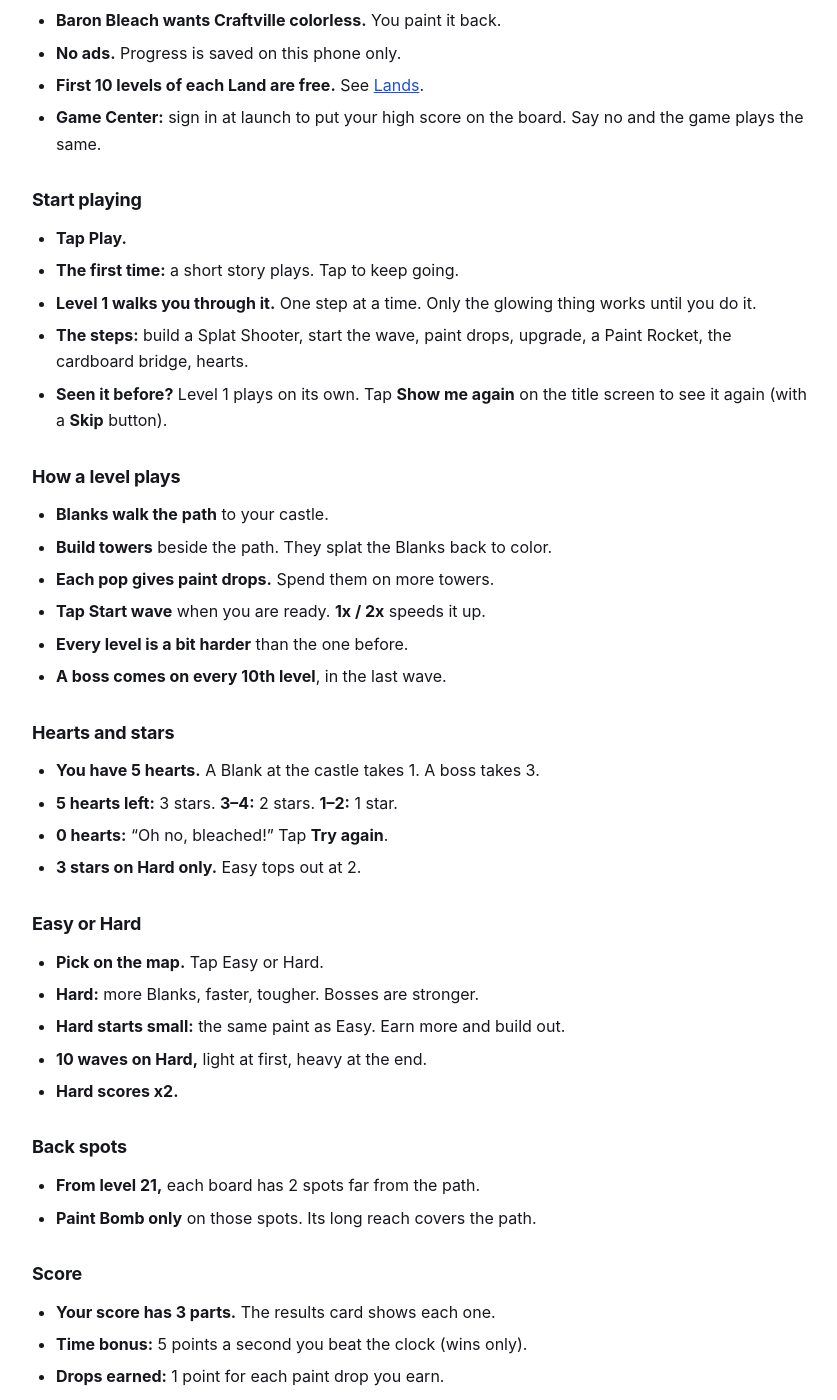
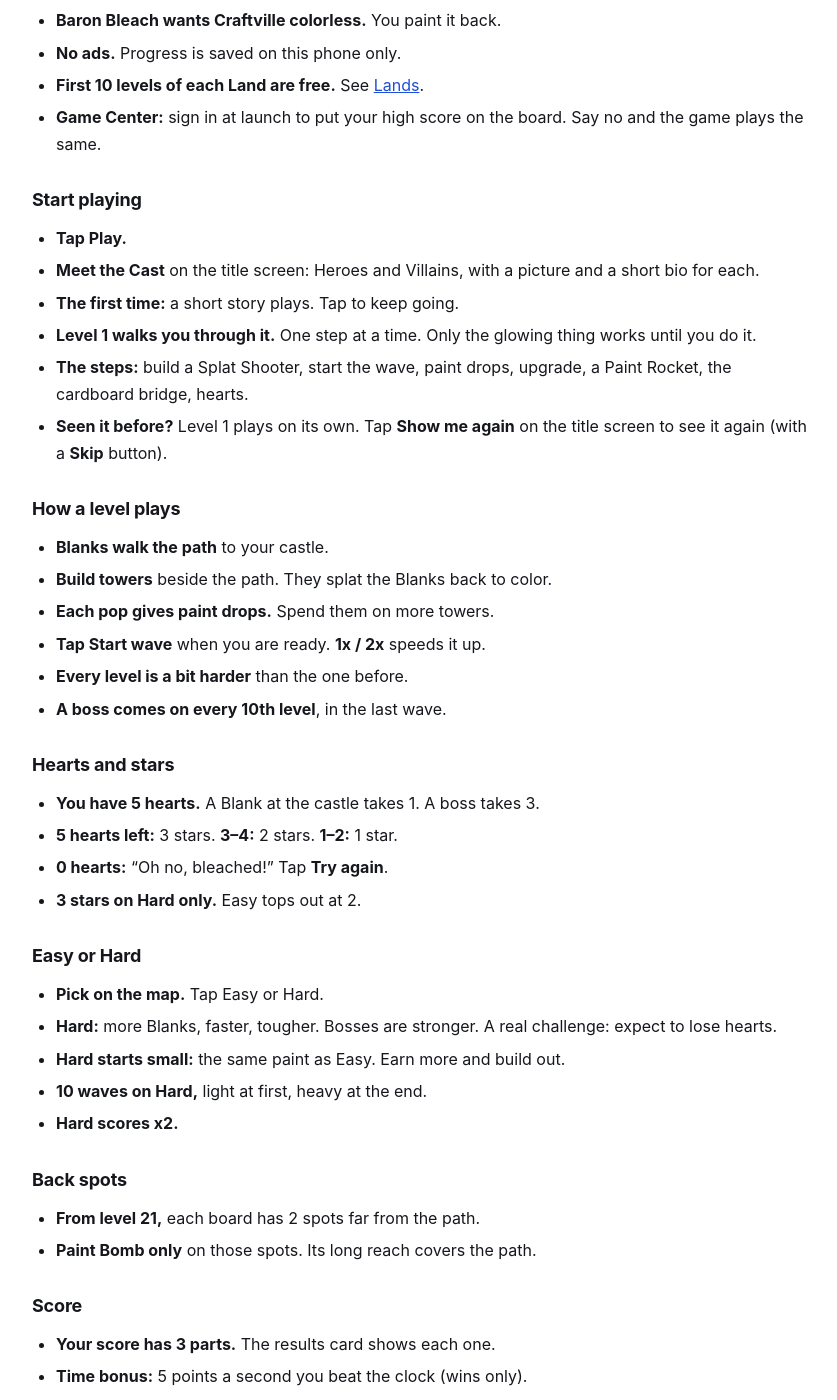
Before and after one commit to mytombrown/team-assist-help, a Jekyll site: the page built from _guides/squishysplatdefense/getting-started.md, in a window 1280 px wide and 1400 px high, scrolled down 337 px. Shown: the whole window, without its empty margins (218-1055 px from the left). Built offline with Jekyll 4.4.1, drawn with Linux system fonts in a browser that asks for light colours.

Commit message:
Build 8 (Splat Defense 1.0): Meet the Cast on the title screen; Hard is much harder; Pick a Land opens fast (SSD-1332, SSD-1330, SSD-1322)
Co-Authored-By: Claude Opus 5.5 <noreply@anthropic.com>

```diff
--- a/_guides/squishysplatdefense/getting-started.md
+++ b/_guides/squishysplatdefense/getting-started.md
@@ -3,7 +3,7 @@ title: "How do I get started?"
 app: squishysplatdefense
 category: getting-started
 order: 1
-tags: "start, first time, new, play, level 1, tutorial, pip, story, map, stars, hearts, score, high score, game center, leaderboard, splat defense, easy, hard, difficulty, trophy, iphone duo, sideways, landscape, camera, back spots, paint bomb, lands, land 2, spin cycle, count socksworth, zapper, purchase, restore, free levels"
+tags: "start, first time, cast, heroes, villains, bios, new, play, level 1, tutorial, pip, story, map, stars, hearts, score, high score, game center, leaderboard, splat defense, easy, hard, difficulty, trophy, iphone duo, sideways, landscape, camera, back spots, paint bomb, lands, land 2, spin cycle, count socksworth, zapper, purchase, restore, free levels"
 quick: "Tap Play, then pick a Land. Level 1 walks you through it one step at a time. Keep all 5 hearts for 3 stars. 200 levels in 2 Lands. The first 10 levels of each Land are free."
 related:
   - towers
@@ -23,6 +23,7 @@ related:
 ## Start playing
 
 - **Tap Play.**
+- **Meet the Cast** on the title screen: Heroes and Villains, with a picture and a short bio for each.
 - **The first time:** a short story plays. Tap to keep going.
 - **Level 1 walks you through it.** One step at a time. Only the glowing thing works until you do it.
 - **The steps:** build a Splat Shooter, start the wave, paint drops, upgrade, a Paint Rocket, the cardboard bridge, hearts.
@@ -47,7 +48,7 @@ related:
 ## Easy or Hard
 
 - **Pick on the map.** Tap Easy or Hard.
-- **Hard:** more Blanks, faster, tougher. Bosses are stronger.
+- **Hard:** more Blanks, faster, tougher. Bosses are stronger. A real challenge: expect to lose hearts.
 - **Hard starts small:** the same paint as Easy. Earn more and build out.
 - **10 waves on Hard,** light at first, heavy at the end.
 - **Hard scores x2.**
```
